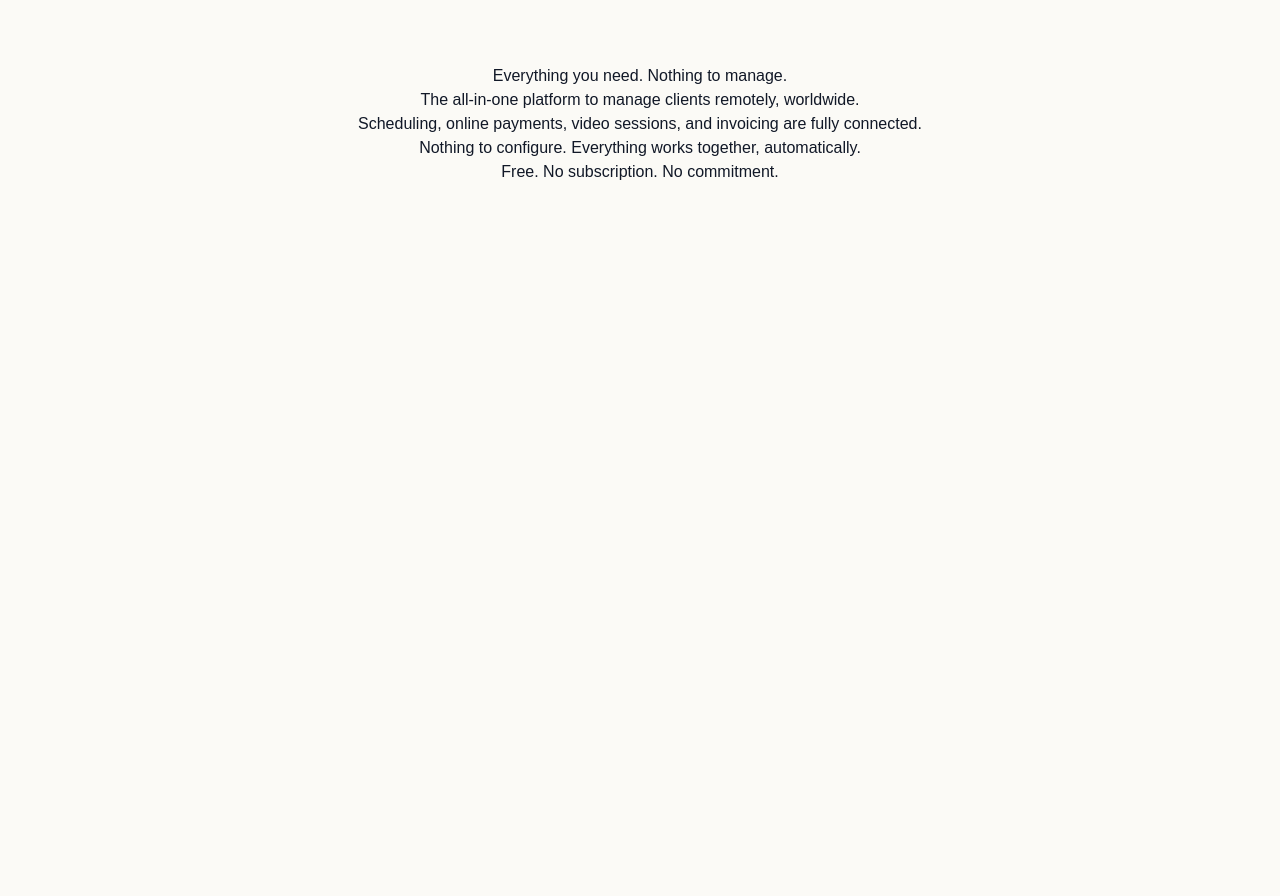
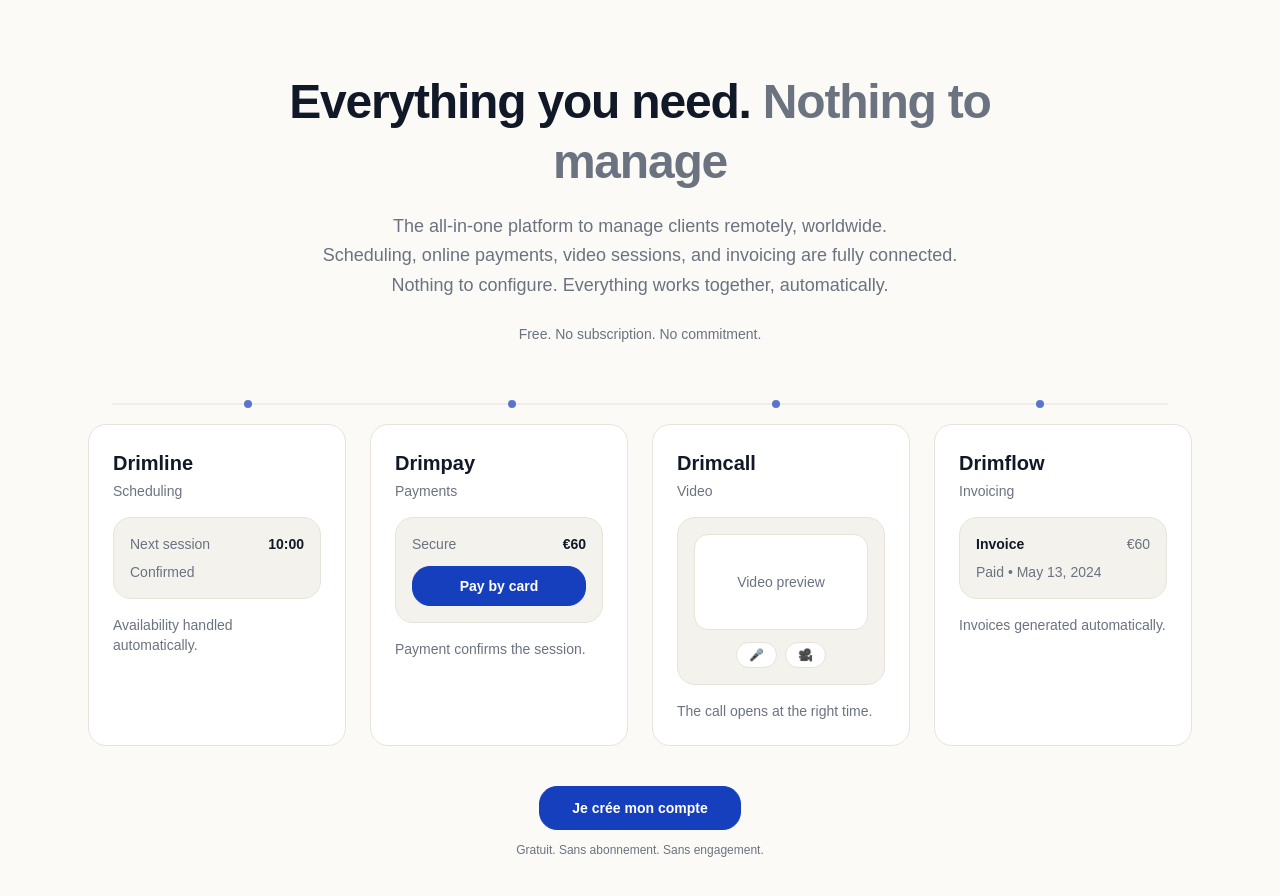
Before and after one commit to agatheakristi-design/drimli, a Next.js app: page / in a window 1280 px wide. Shown: the top 896 px of the page. Before the commit the page ends 800 px from the top, so only its background shows below. Built offline with nearby package versions, Linux system fonts and the light colour scheme; no server answers.

Commit message:
Restore landing + smart home redirect + fix imports

```diff
--- /dev/null
+++ b/app/components/HomeGate.tsx
@@ -0,0 +1,51 @@
+"use client";
+
+import { useEffect, useState } from "react";
+import { useRouter } from "next/navigation";
+import { supabase } from "@/lib/supabaseClient";
+
+export default function HomeGate({ children }: { children: React.ReactNode }) {
+  const router = useRouter();
+  const [checked, setChecked] = useState(false);
+
+  useEffect(() => {
+    let cancelled = false;
+
+    (async () => {
+      const { data } = await supabase.auth.getSession();
+      const token = data.session?.access_token;
+
+      // Pas connecté → on affiche la landing
+      if (!token) {
+        if (!cancelled) setChecked(true);
+        return;
+      }
+
+      // Connecté → on vérifie onboarding
+      const r = await fetch("/api/onboarding/status", {
+        headers: { Authorization: `Bearer ${token}` },
+        cache: "no-store",
+      });
+
+      // Si souci, on évite de bloquer → dashboard
+      if (!r.ok) {
+        router.replace("/dashboard");
+        return;
+      }
+
+      const j = await r.json();
+
+      if (j?.accountReady) router.replace("/dashboard");
+      else router.replace("/onboarding");
+    })();
+
+    return () => {
+      cancelled = true;
+    };
+  }, [router]);
+
+  // évite un flash de la landing si connecté
+  if (!checked) return null;
+
+  return <>{children}</>;
+}
--- /dev/null
+++ b/app/components/LandingContent.tsx
@@ -0,0 +1,133 @@
+import Link from "next/link";
+import Button from "@/app/components/ui/Button";
+import Card from "@/app/components/ui/Card";
+
+export default function Home() {
+  return (
+    <main className="py-12">
+      {/* HERO */}
+      <section className="text-center max-w-3xl mx-auto">
+        <h1 className="text-4xl sm:text-5xl font-semibold tracking-tight leading-tight">
+          Everything you need.{" "}
+          <span className="text-muted-foreground">Nothing to manage</span>
+        </h1>
+
+        <p className="mt-5 text-base sm:text-lg text-muted-foreground leading-relaxed">
+          The all-in-one platform to manage clients remotely, worldwide.
+          <br />
+          Scheduling, online payments, video sessions, and invoicing are fully connected.
+          <br />
+          Nothing to configure. Everything works together, automatically.
+        </p>
+
+        <p className="mt-6 text-sm text-muted-foreground">
+          Free. No subscription. No commitment.
+        </p>
+      </section>
+
+      {/* VISUAL (4 connected cards) */}
+      <section className="mt-10">
+        {/* “connection line” */}
+        <div className="hidden md:block max-w-6xl mx-auto px-6">
+          <div className="relative h-10">
+            <div className="absolute left-0 right-0 top-1/2 -translate-y-1/2 border-t border-border" />
+            <div className="absolute left-[12.5%] top-1/2 -translate-y-1/2 h-2 w-2 rounded-full bg-primary/70" />
+            <div className="absolute left-[37.5%] top-1/2 -translate-y-1/2 h-2 w-2 rounded-full bg-primary/70" />
+            <div className="absolute left-[62.5%] top-1/2 -translate-y-1/2 h-2 w-2 rounded-full bg-primary/70" />
+            <div className="absolute left-[87.5%] top-1/2 -translate-y-1/2 h-2 w-2 rounded-full bg-primary/70" />
+          </div>
+        </div>
+
+        <div className="grid gap-4 sm:gap-6 md:grid-cols-2 lg:grid-cols-4">
+          <Card className="p-6">
+            <div className="text-xl font-semibold">Drimline</div>
+            <div className="text-sm text-muted-foreground mt-1">Scheduling</div>
+
+            <div className="mt-4 rounded-lg border border-border bg-muted p-4 text-sm">
+              <div className="flex items-center justify-between">
+                <span className="text-muted-foreground">Next session</span>
+                <span className="font-semibold">10:00</span>
+              </div>
+              <div className="mt-2 text-muted-foreground">Confirmed</div>
+            </div>
+
+            <div className="mt-4 text-sm text-muted-foreground">
+              Availability handled automatically.
+            </div>
+          </Card>
+
+          <Card className="p-6">
+            <div className="text-xl font-semibold">Drimpay</div>
+            <div className="text-sm text-muted-foreground mt-1">Payments</div>
+
+            <div className="mt-4 rounded-lg border border-border bg-muted p-4 text-sm">
+              <div className="flex items-center justify-between">
+                <span className="text-muted-foreground">Secure</span>
+                <span className="font-semibold">€60</span>
+              </div>
+              <div className="mt-3">
+                <Button className="w-full">Pay by card</Button>
+              </div>
+            </div>
+
+            <div className="mt-4 text-sm text-muted-foreground">
+              Payment confirms the session.
+            </div>
+          </Card>
+
+          <Card className="p-6">
+            <div className="text-xl font-semibold">Drimcall</div>
+            <div className="text-sm text-muted-foreground mt-1">Video</div>
+
+            <div className="mt-4 rounded-lg border border-border bg-muted p-4 text-sm">
+              <div className="h-24 rounded-md bg-card border border-border flex items-center justify-center text-muted-foreground">
+                Video preview
+              </div>
+              <div className="mt-3 flex justify-center gap-2">
+                <span className="rounded-full border border-border bg-card px-3 py-1 text-xs">
+                  🎤
+                </span>
+                <span className="rounded-full border border-border bg-card px-3 py-1 text-xs">
+                  🎥
+                </span>
+              </div>
+            </div>
+
+            <div className="mt-4 text-sm text-muted-foreground">
+              The call opens at the right time.
+            </div>
+          </Card>
+
+          <Card className="p-6">
+            <div className="text-xl font-semibold">Drimflow</div>
+            <div className="text-sm text-muted-foreground mt-1">Invoicing</div>
+
+            <div className="mt-4 rounded-lg border border-border bg-muted p-4 text-sm">
+              <div className="flex items-center justify-between">
+                <span className="font-semibold">Invoice</span>
+                <span className="text-muted-foreground">€60</span>
+              </div>
+              <div className="mt-2 text-muted-foreground">Paid • May 13, 2024</div>
+            </div>
+
+            <div className="mt-4 text-sm text-muted-foreground">
+              Invoices generated automatically.
+            </div>
+          </Card>
+        </div>
+      </section>
+
+      {/* CTA */}
+      <section className="mt-10 text-center">
+        <Link href="/login">
+          <Button size="md" className="px-8 h-11">
+            Je crée mon compte
+          </Button>
+        </Link>
+        <div className="mt-3 text-xs text-muted-foreground">
+          Gratuit. Sans abonnement. Sans engagement.
+        </div>
+      </section>
+    </main>
+  );
+}
--- a/app/login/page.tsx
+++ b/app/login/page.tsx
@@ -33,7 +33,7 @@ export default function LoginPage() {
 
     try {
       if (mode === "signup") {
-        const { data, error } = await supabase.auth.signUp({ email, password, options: { emailRedirectTo: `/auth/callback?next=/dashboard/profile` } });
+        const { data, error } = await supabase.auth.signUp({ email, password, options: { emailRedirectTo: `https://drimli.io/auth/callback?next=/dashboard/profile` } });
 
         if (error) {
           setStatus("Erreur : " + error.message);
--- a/app/page.tsx
+++ b/app/page.tsx
@@ -1,66 +1,10 @@
-"use client";
+import HomeGate from "@/app/components/HomeGate";
+import LandingContent from "@/app/components/LandingContent";
 
-import { useEffect, useState } from "react";
-import { useRouter } from "next/navigation";
-import { supabase } from "@/lib/supabaseClient";
-
-export default function HomePage() {
-  const router = useRouter();
-  const [checked, setChecked] = useState(false);
-
-  useEffect(() => {
-    let cancelled = false;
-
-    (async () => {
-      const { data } = await supabase.auth.getSession();
-      const token = data.session?.access_token;
-
-      // Pas connecté → on affiche la landing
-      if (!token) {
-        if (!cancelled) setChecked(true);
-        return;
-      }
-
-      // Connecté → on vérifie onboarding
-      const r = await fetch("/api/onboarding/status", {
-        headers: { Authorization: `Bearer ${token}` },
-        cache: "no-store",
-      });
-
-      if (!r.ok) {
-        router.replace("/dashboard");
-        return;
-      }
-
-      const j = await r.json();
-
-      if (j?.accountReady) router.replace("/dashboard");
-      else router.replace("/onboarding");
-    })();
-
-    return () => {
-      cancelled = true;
-    };
-  }, [router]);
-
-  // évite le flash si connecté
-  if (!checked) return null;
-
+export default function Page() {
   return (
-    <main style={{ padding: 40, textAlign: "center" }}>
-      <h1>Everything you need. Nothing to manage.</h1>
-      <p>
-        The all-in-one platform to manage clients remotely, worldwide.
-      </p>
-      <p>
-        Scheduling, online payments, video sessions, and invoicing are fully connected.
-      </p>
-      <p>
-        Nothing to configure. Everything works together, automatically.
-      </p>
-      <p>
-        Free. No subscription. No commitment.
-      </p>
-    </main>
+    <HomeGate>
+      <LandingContent />
+    </HomeGate>
   );
 }
```
